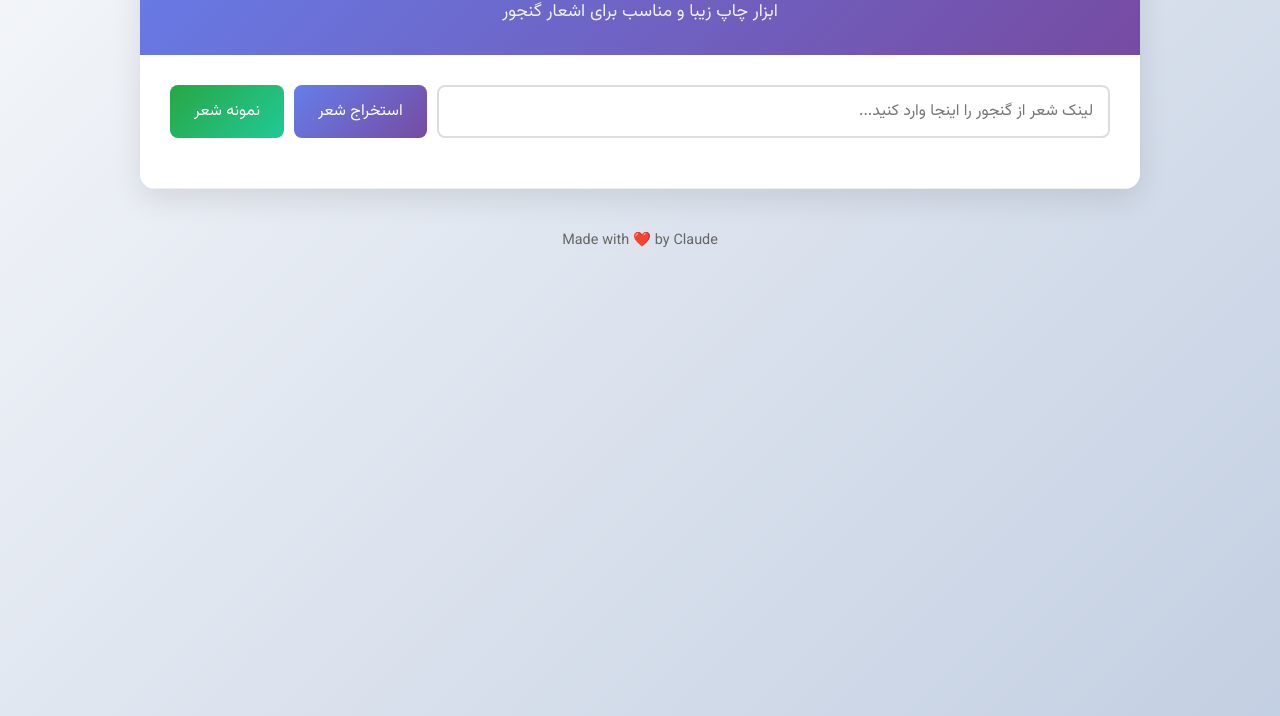
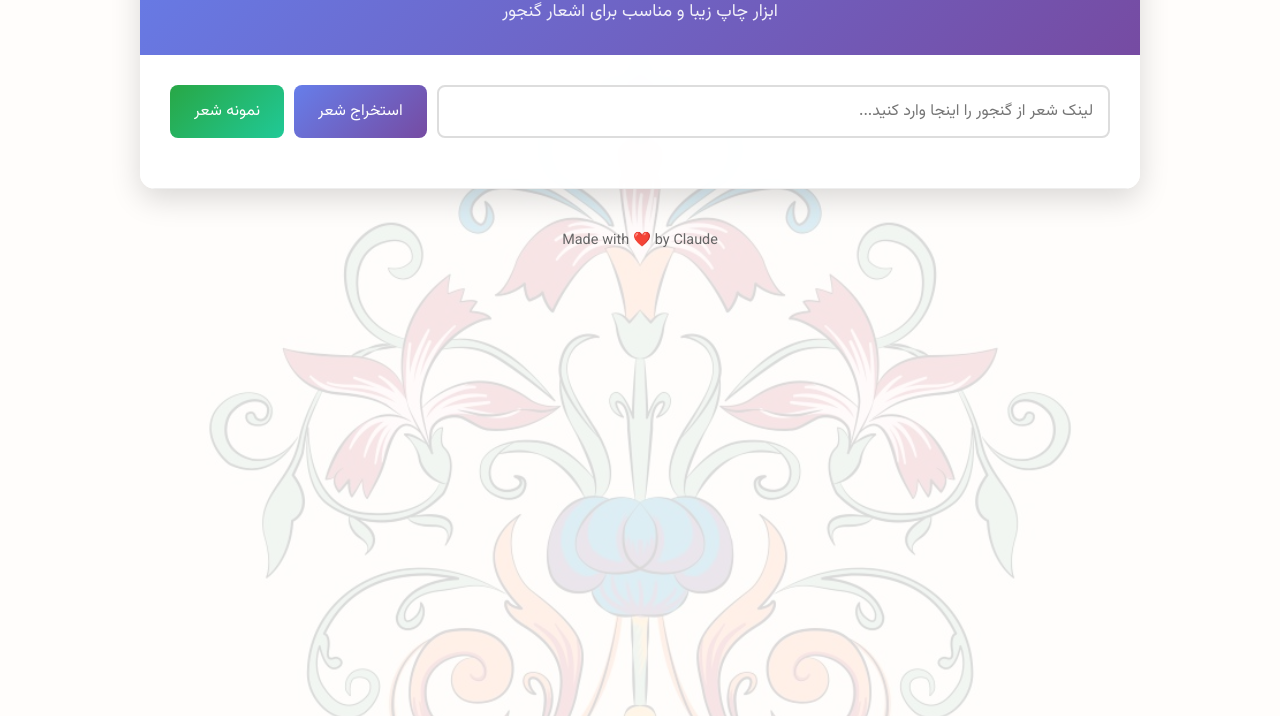
Before and after one commit to ma-sadeghi/ganjoor-pretty-print, a plain HTML site: page index.html in a window 1280 px wide. Shown: the part 124-840 px from the top of the page. Drawn offline with Linux system fonts and the light colour scheme.

Commit message:
style: enhance background styles and add new background image

```diff
--- a/style.css
+++ b/style.css
@@ -7,15 +7,23 @@ body {
   margin: 0;
   padding: 20px;
   background: linear-gradient(135deg, #f5f7fa 0%, #c3cfe2 100%);
+  background-image:
+    linear-gradient(rgba(255, 255, 255, 0.85), rgba(255, 255, 255, 0.85)),
+    url('background.jpg');
+  background-size: 1200px 1200px;
+  background-position: center center;
+  background-attachment: fixed;
+  background-repeat: repeat;
   min-height: 100vh;
 }
 
 .container {
   max-width: 1000px;
   margin: 0 auto;
-  background: white;
+  background: rgba(255, 255, 255, 0.95);
+  backdrop-filter: blur(10px);
   border-radius: 15px;
-  box-shadow: 0 10px 30px rgba(0, 0, 0, 0.1);
+  box-shadow: 0 10px 30px rgba(0, 0, 0, 0.15);
   overflow: hidden;
 }
 
@@ -121,6 +129,11 @@ button:disabled {
 .poem-container {
   padding: 20px;
   display: none;
+  background-image:
+    linear-gradient(45deg, rgba(102, 126, 234, 0.01) 25%, transparent 25%),
+    linear-gradient(-45deg, rgba(102, 126, 234, 0.01) 25%, transparent 25%);
+  background-size: 60px 60px;
+  background-position: 0 0, 30px 30px;
 }
 
 .poem-header {
@@ -230,7 +243,7 @@ button:disabled {
   .header {
     background: #333 !important;
     -webkit-print-color-adjust: exact;
-    color-adjust: exact;
+    print-color-adjust: exact;
   }
 
   .header,
```
Also changed, not shown: background.jpg (added).
